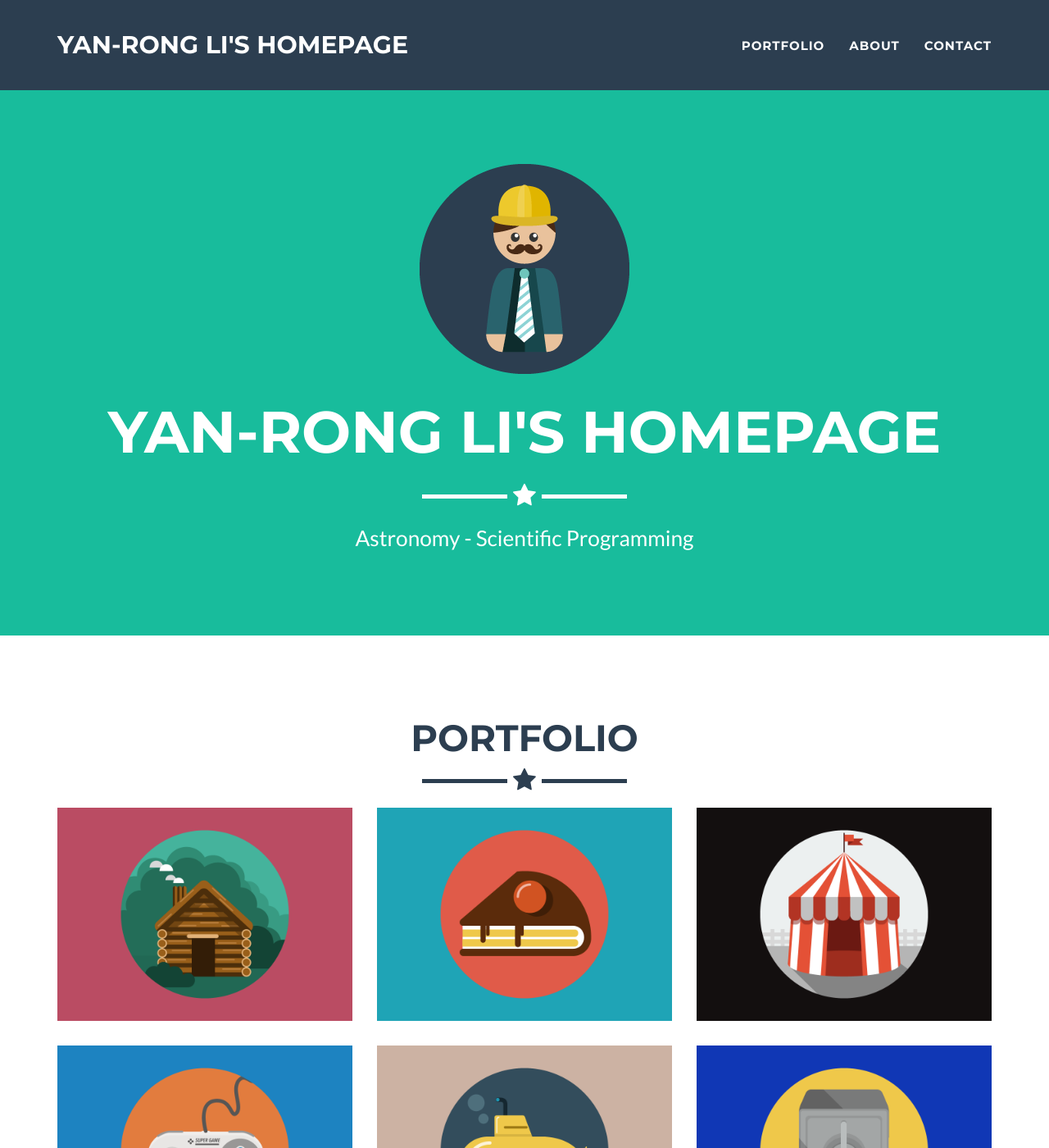
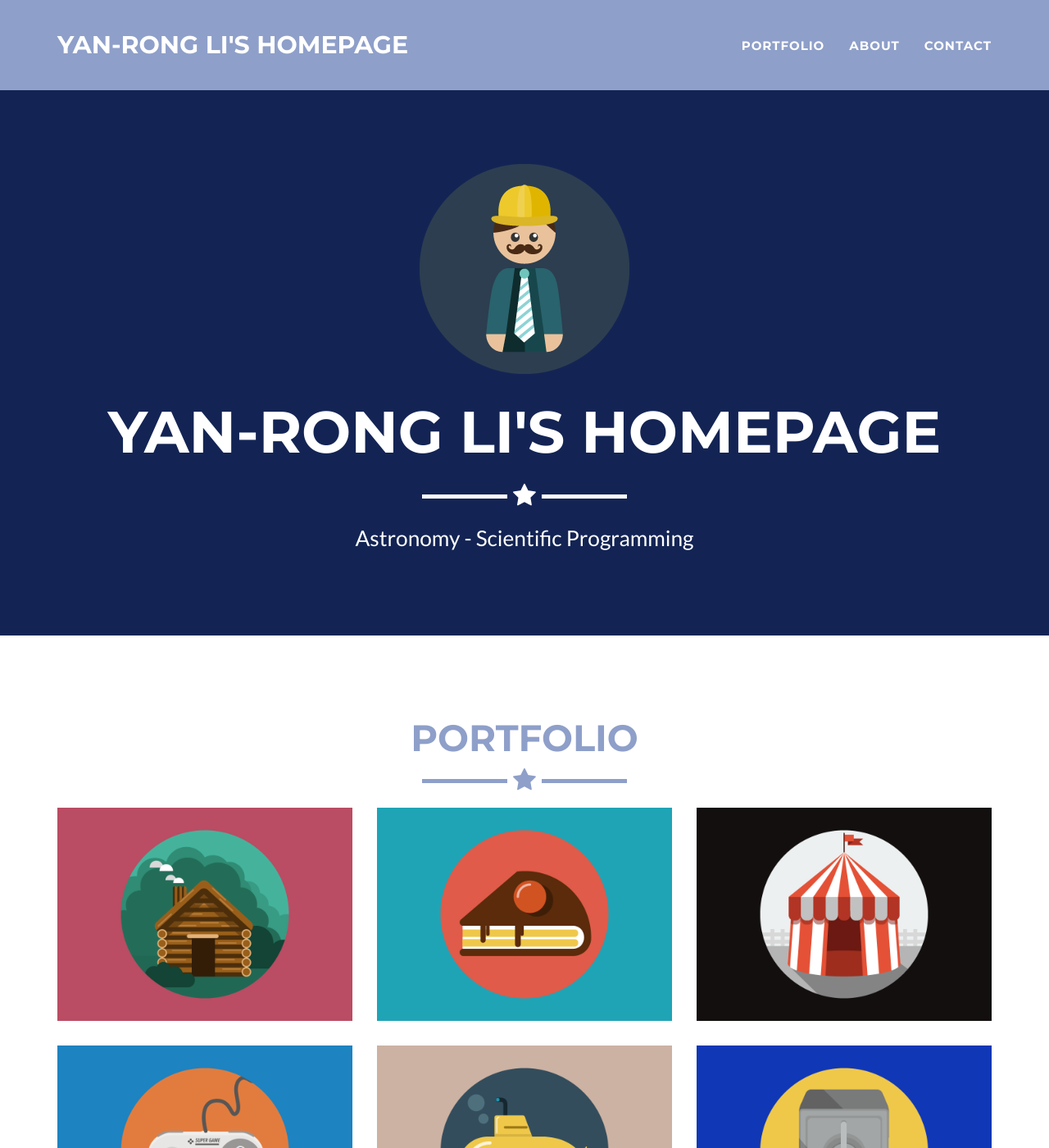
Before and after one commit to liyropt/liyropt.github.io, a Jekyll site: the page built from index.html, in a window 1280 px wide and 1400 px high. Shown: the whole window at 82% size. Built offline with Jekyll 4.4.1, drawn with Linux system fonts in a browser that asks for light colours.

Commit message:
use new color

```diff
--- a/_config.yml
+++ b/_config.yml
@@ -25,10 +25,14 @@ disqus_shortname: myshortname
 
 # Color settings (hex-codes without the leading hash-tag)
 color:
-  primary: 18bc9c #80B3FF
-  primary-rgb: "24,288,156" #"128,179,255"
-  secondary: 2c3e50 #FD6E8A
+  #primary: 18bc9c #80B3FF
+  #primary-rgb: "24,288,156" #"128,179,255"
+  #secondary: 2c3e50 #FD6E8A
+  #secondary-dark: 233140 #A2122F
+  primary:   132454 #80B3FF
+  secondary: 8e9fc9 #FD6E8A
   secondary-dark: 233140 #A2122F
+  third: BAC0C7
 
 # Footer settings
 footer:
--- a/_includes/about.html
+++ b/_includes/about.html
@@ -19,7 +19,7 @@
                     <p> My research focuses on super-massive black holes in active galacit nuclei. </p>
                 </div>
                 <div class="col-lg-8 col-lg-offset-2 text-center">
-                    <a href="files/liyanrong_cv2.pdf" class="btn btn-lg btn-outline">
+                    <a href="_files/liyanrong_cv2.pdf" class="btn btn-lg btn-outline">
                         <i class="fa fa-download"></i> Curriculum Vitae
                     </a>
                 </div>
```
